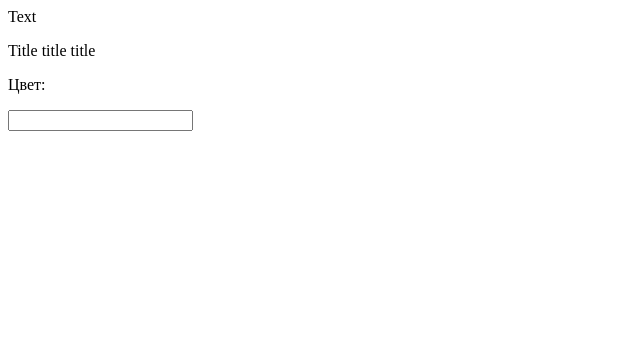
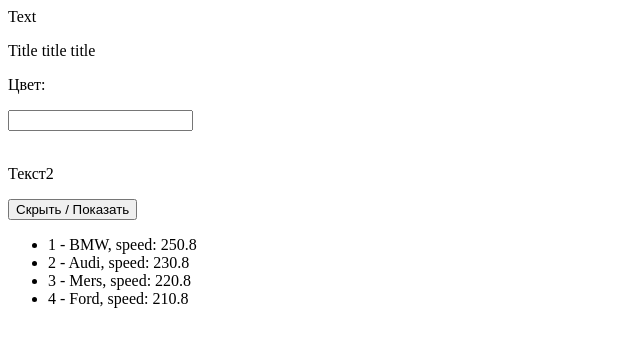
Before and after one commit to AshimbekovNurdaulet/class, a plain HTML site: page index.html in a window 1280 px wide. Shown: the whole page, without its empty margins (0-640 px from the left). Drawn offline with nearby package versions, Linux system fonts and the light colour scheme.

Commit message:
add conditions & loops

```diff
--- a/index.html
+++ b/index.html
@@ -30,6 +30,16 @@
 	<p>{{ title }}</p>
 	<p :class="styleCSS">Цвет: {{ styleCSS }}</p>
 	<input type="text" v-on:input="styleCSS = $event.target.value">
+	<br/>
+	<br/>
+	<p v-if="show">Текст1</p>
+	<p v-else> Текст2</p>
+	<button v-on:click="show = !show">Скрыть / Показать</button>
+
+
+	<ul>
+		<li v-for="(car, i) in cars">{{ i + 1 }} - {{ car.model }}, speed: {{ car.speed }}</li>
+	</ul>
 </div>
 
 <script>
@@ -37,7 +47,14 @@
 		el: '#app',
 		data: {
 			title: "Title title title",
-			styleCSS: ''
+			styleCSS: '',
+			show: false,
+			cars: [
+				{model: "BMW", speed: 250.8},
+				{model: "Audi", speed: 230.8},
+				{model: "Mers", speed: 220.8},
+				{model: "Ford", speed: 210.8},
+			]
 		},
 		methods: {
 			changeText () {
```
Also changed, not shown: 1 other file.
